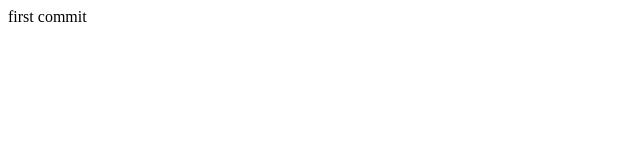
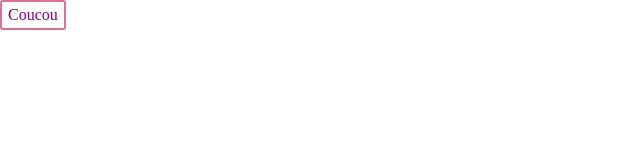
Before and after one commit to KevinJayke/virtual-card, a React (Create React App) app: page / in a window 1280 px wide. Shown: the top 160 px of the page, without its empty margins (0-640 px from the left). Built offline with nearby package versions, Linux system fonts and the light colour scheme.

Commit message:
fix: more structured style component

```diff
--- a/src/App.js
+++ b/src/App.js
@@ -1,5 +1,21 @@
+import styled, { ThemeProvider } from "styled-components";
+import { theme } from "./style/Theme";
+import { GlobalStyles } from "./style/Global";
+
+const Button = styled.button`
+  background: transparent;
+  border-radius: 3px;
+  border: 2px solid palevioletred;
+  color: ${(props) => props.theme.colors.primary};
+`;
+
 function App() {
-  return <div>first commit</div>;
+  return (
+    <ThemeProvider theme={theme}>
+      <GlobalStyles />
+      <Button secondary>Coucou</Button>
+    </ThemeProvider>
+  );
 }
 
 export default App;
--- /dev/null
+++ b/src/style/Global.js
@@ -0,0 +1,58 @@
+import { createGlobalStyle } from "styled-components";
+
+//Welcome to global styles, here we reset all the default styling
+
+export const GlobalStyles = createGlobalStyle`
+
+/*
+  1. Use a more-intuitive box-sizing model.
+*/
+*, *::before, *::after {
+    box-sizing: border-box;
+  }
+  /*
+    2. Remove default margin
+  */
+  * {
+    margin: 0;
+  }
+  /*
+    3. Allow percentage-based heights in the application
+  */
+  html, body {
+    height: 100%;
+  }
+  /*
+    Typographic tweaks!
+    4. Add accessible line-height
+    5. Improve text rendering
+  */
+  body {
+    line-height: 1.5;
+    -webkit-font-smoothing: antialiased;
+  }
+  /*
+    6. Improve media defaults
+  */
+  img, picture, video, canvas, svg {
+    display: block;
+    max-width: 100%;
+  }
+  /*
+    7. Remove built-in form typography styles
+  */
+  input, button, textarea, select {
+    font: inherit;
+  }
+  /*
+    8. Avoid text overflows
+  */
+  p, h1, h2, h3, h4, h5, h6 {
+    overflow-wrap: break-word;
+  }
+  /*
+    9. Create a root stacking context
+  */
+  #root, #__next {
+    isolation: isolate;
+  }`;
--- /dev/null
+++ b/src/style/Theme.js
@@ -0,0 +1,5 @@
+export const theme = {
+  colors: {
+    primary: "purple",
+  },
+};
```
Also changed, not shown: src/style/BreakPoints.js (added, +27 -0 lines), src/style/fonts.module.css (added).
